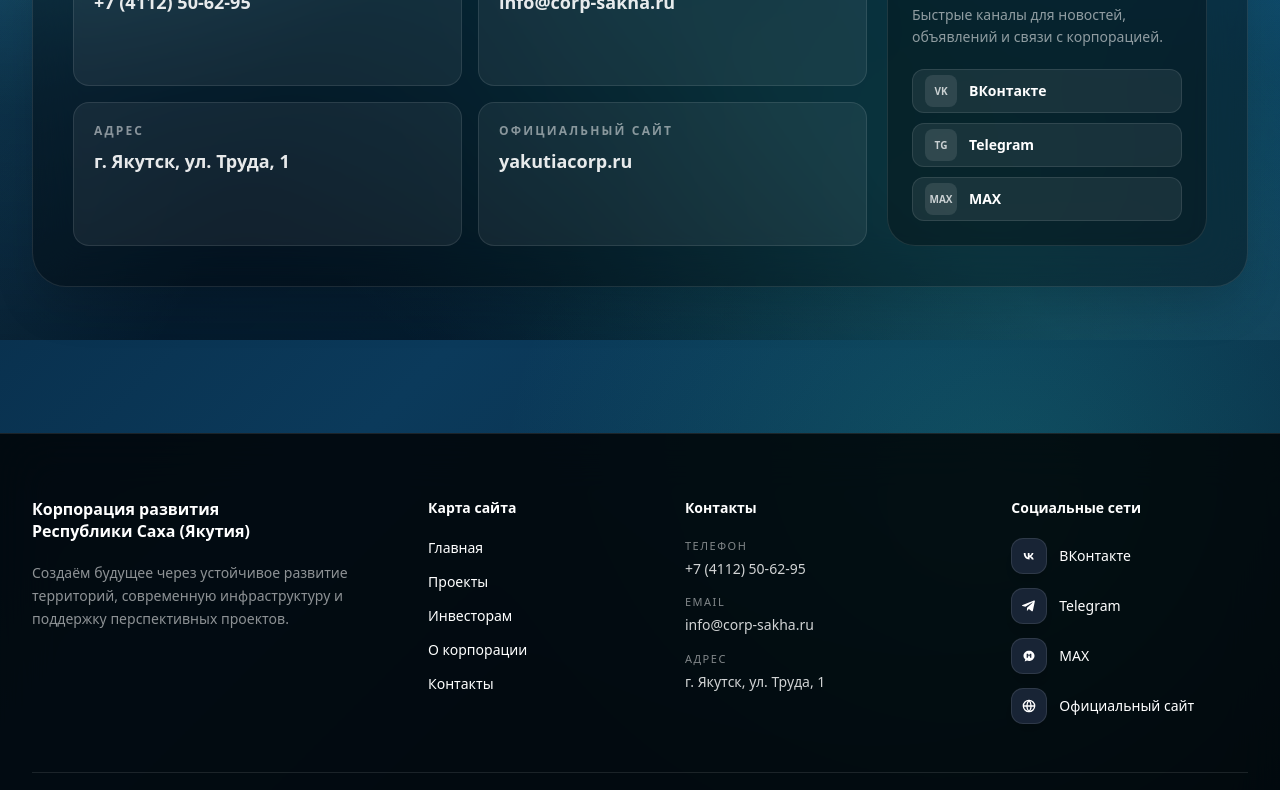
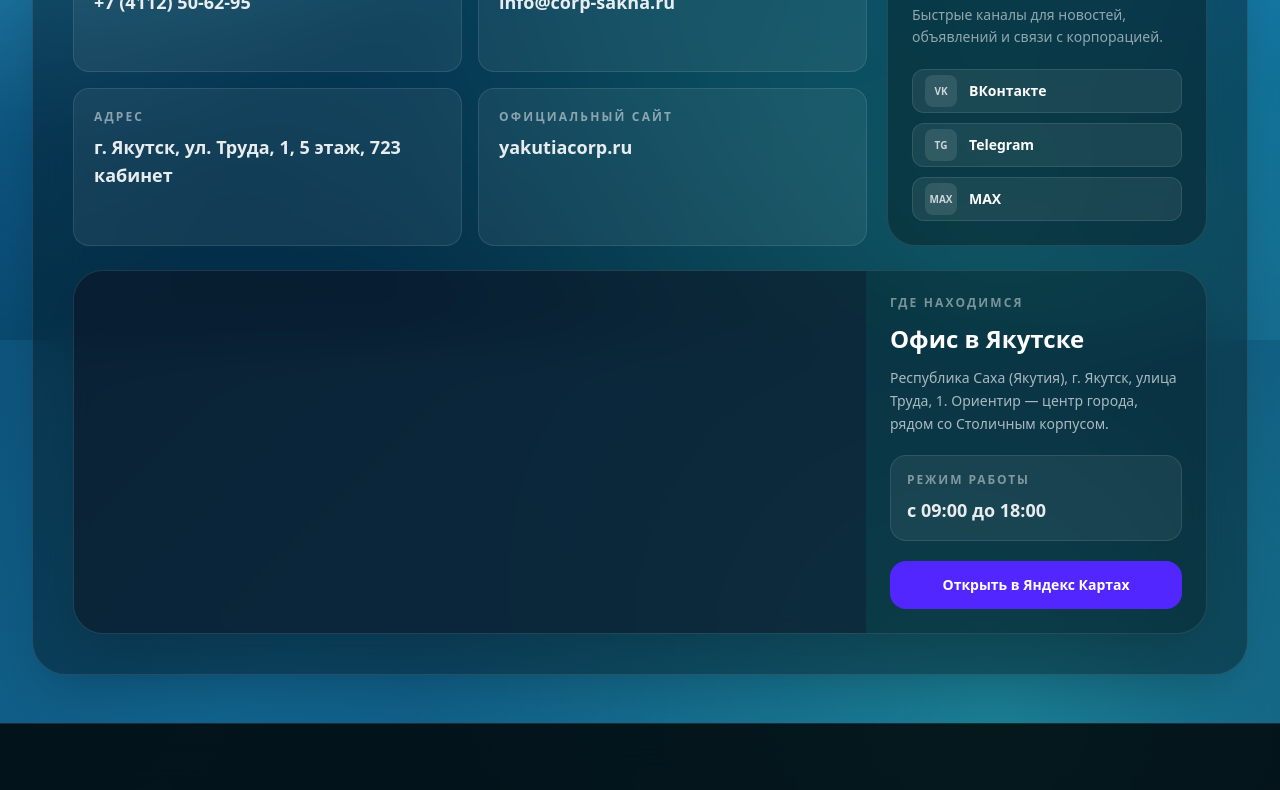
Before and after one commit to fedornikulin1/product-radar, a Next.js app: page /contacts in a window 1280 px wide. Shown: the part 460-1250 px from the top of the page. Built offline with nearby package versions, Linux system fonts and the light colour scheme; no server answers.

Commit message:
Add contacts map and lighten background

```diff
--- a/app/contacts/page.tsx
+++ b/app/contacts/page.tsx
@@ -25,7 +25,7 @@
             <div className="grid gap-4 md:grid-cols-2">
               <ContactCard title="Телефон" href="tel:+74112506295" value="+7 (4112) 50-62-95" />
               <ContactCard title="Email" href="mailto:info@corp-sakha.ru" value="info@corp-sakha.ru" />
-              <ContactCard title="Адрес" href="https://go.2gis.com/SBUvT" value="г. Якутск, ул. Труда, 1" external />
+              <ContactCard title="Адрес" href="https://yandex.ru/maps/?text=Якутск%2C%20улица%20Труда%2C%201" value="г. Якутск, ул. Труда, 1, 5 этаж, 723 кабинет" external />
               <ContactCard title="Официальный сайт" href="https://yakutiacorp.ru/" value="yakutiacorp.ru" external />
             </div>
 
@@ -41,6 +41,53 @@
               </div>
             </div>
           </div>
+
+          <section className="mt-6 overflow-hidden rounded-[30px] border border-white/10 bg-black/25 shadow-2xl shadow-black/15">
+            <div className="grid gap-0 lg:grid-cols-[1fr_340px]">
+              <div className="relative min-h-[360px] bg-slate-900/40">
+                <iframe
+                  title="Карта расположения Корпорации развития Республики Саха (Якутия)"
+                  src="https://yandex.ru/map-widget/v1/?text=Якутск%2C%20улица%20Труда%2C%201&z=17"
+                  className="absolute inset-0 h-full w-full border-0"
+                  loading="lazy"
+                  referrerPolicy="no-referrer-when-downgrade"
+                />
+              </div>
+
+              <div className="flex flex-col justify-between gap-5 p-5 md:p-6">
+                <div>
+                  <div className="text-xs font-black uppercase tracking-[0.18em] text-white/45">
+                    Где находимся
+                  </div>
+                  <h2 className="mt-3 text-2xl font-black text-white">
+                    Офис в Якутске
+                  </h2>
+                  <p className="mt-3 text-sm leading-relaxed text-white/65">
+                    Республика Саха (Якутия), г. Якутск, улица Труда, 1.
+                    Ориентир — центр города, рядом со Столичным корпусом.
+                  </p>
+                </div>
+
+                <div className="rounded-2xl border border-white/10 bg-white/[0.06] p-4">
+                  <div className="text-xs font-black uppercase tracking-[0.16em] text-white/45">
+                    Режим работы
+                  </div>
+                  <div className="mt-2 text-lg font-bold text-white/90">
+                    с 09:00 до 18:00
+                  </div>
+                </div>
+
+                <a
+                  href="https://yandex.ru/maps/?text=Якутск%2C%20улица%20Труда%2C%201"
+                  target="_blank"
+                  rel="noreferrer"
+                  className="inline-flex h-12 items-center justify-center rounded-2xl bg-[#5227FF] px-5 text-sm font-black text-white transition hover:bg-indigo-500"
+                >
+                  Открыть в Яндекс Картах
+                </a>
+              </div>
+            </div>
+          </section>
         </div>
       </section>
     </main>
--- a/app/globals.css
+++ b/app/globals.css
@@ -8,17 +8,17 @@
 body {
   margin: 0;
   min-height: 100%;
-  background: #08304a;
+  background: #0e4f73;
   color: #f8fafc;
 }
 
 body {
   overflow-x: hidden;
   background:
-    radial-gradient(circle at 12% 10%, rgba(75, 210, 242, 0.38), transparent 32%),
-    radial-gradient(circle at 88% 4%, rgba(47, 151, 224, 0.34), transparent 34%),
-    radial-gradient(circle at 78% 72%, rgba(45, 220, 190, 0.18), transparent 36%),
-    linear-gradient(135deg, #06223a 0%, #0b3a5b 48%, #08283f 100%);
+    radial-gradient(circle at 12% 10%, rgba(98, 226, 250, 0.5), transparent 34%),
+    radial-gradient(circle at 88% 4%, rgba(70, 171, 235, 0.46), transparent 36%),
+    radial-gradient(circle at 78% 72%, rgba(55, 230, 202, 0.28), transparent 38%),
+    linear-gradient(135deg, #0a3f64 0%, #11638d 48%, #0d4b72 100%);
 }
 
 a {
@@ -59,7 +59,7 @@
   z-index: 0;
   overflow: hidden;
   background:
-    linear-gradient(135deg, #06223a 0%, #0b3a5b 48%, #08283f 100%);
+    linear-gradient(135deg, #0a3f64 0%, #11638d 48%, #0d4b72 100%);
   pointer-events: none;
 }
 
@@ -67,10 +67,10 @@
   position: absolute;
   inset: -10%;
   background:
-    radial-gradient(circle at 16% 16%, rgba(82, 214, 244, 0.44), transparent 31%),
-    radial-gradient(circle at 78% 10%, rgba(55, 148, 222, 0.42), transparent 35%),
-    radial-gradient(circle at 70% 76%, rgba(41, 221, 192, 0.24), transparent 38%),
-    linear-gradient(135deg, rgba(6, 35, 58, 0.96), rgba(8, 54, 82, 0.94));
+    radial-gradient(circle at 16% 16%, rgba(112, 226, 250, 0.58), transparent 33%),
+    radial-gradient(circle at 78% 10%, rgba(71, 170, 232, 0.5), transparent 36%),
+    radial-gradient(circle at 70% 76%, rgba(57, 232, 202, 0.34), transparent 40%),
+    linear-gradient(135deg, rgba(8, 64, 101, 0.94), rgba(14, 88, 128, 0.9));
   transform:
     translate3d(
       calc(var(--mouse-x) * -46px),
@@ -78,7 +78,7 @@
       0
     )
     scale(1.16);
-  filter: saturate(1.12) contrast(0.98) brightness(1.08);
+  filter: saturate(1.16) contrast(0.98) brightness(1.16);
   opacity: 1;
   will-change: transform;
 }
@@ -93,8 +93,8 @@
     linear-gradient(
       180deg,
       rgba(8, 20, 32, 0.02) 0%,
-      rgba(6, 24, 38, 0.14) 44%,
-      rgba(5, 13, 24, 0.62) 100%
+      rgba(8, 48, 75, 0.08) 44%,
+      rgba(7, 38, 62, 0.42) 100%
     );
 }
 
```
